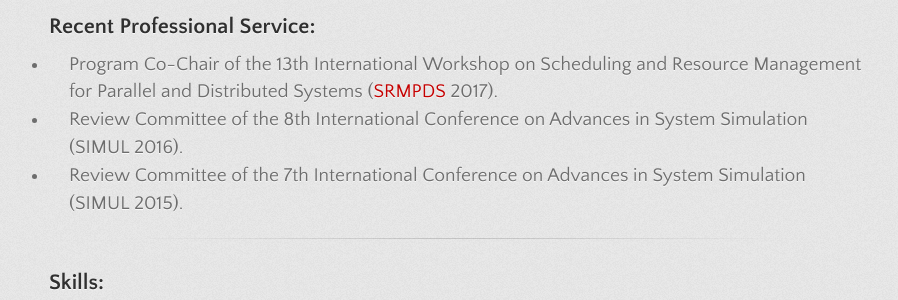
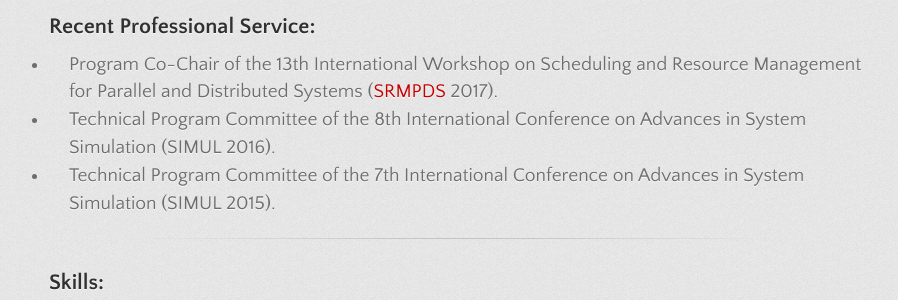
Before and after one commit to lzhengchun/lzhengchun.github.io, a Jekyll site: the page built from index.md, in a window 1280 px wide. Shown: the part 1036-1336 px from the top of the page, without its empty margins (181-1079 px from the left). Built offline with Jekyll 4.4.1, drawn with Linux system fonts in a browser that asks for light colours; some web fonts are replaced.

Commit message:
add, delete, polish etc.

```diff
--- a/index.md
+++ b/index.md
@@ -26,8 +26,8 @@ I am interested in Computer Science related research, mainly include:
 ---
 ## Recent Professional Service:
 * Program Co-Chair of the 13th International Workshop on Scheduling and Resource  Management for Parallel and Distributed Systems ([SRMPDS](https://sites.google.com/site/srmpds/) 2017).
-* Review Committee of the 8th International Conference on Advances in System Simulation (SIMUL 2016).
-* Review Committee of the 7th International Conference on Advances in System Simulation (SIMUL 2015).
+* Technical Program Committee of the 8th International Conference on Advances in System Simulation (SIMUL 2016).
+* Technical Program Committee of the 7th International Conference on Advances in System Simulation (SIMUL 2015).
 
 ---
 ## Skills:
```
